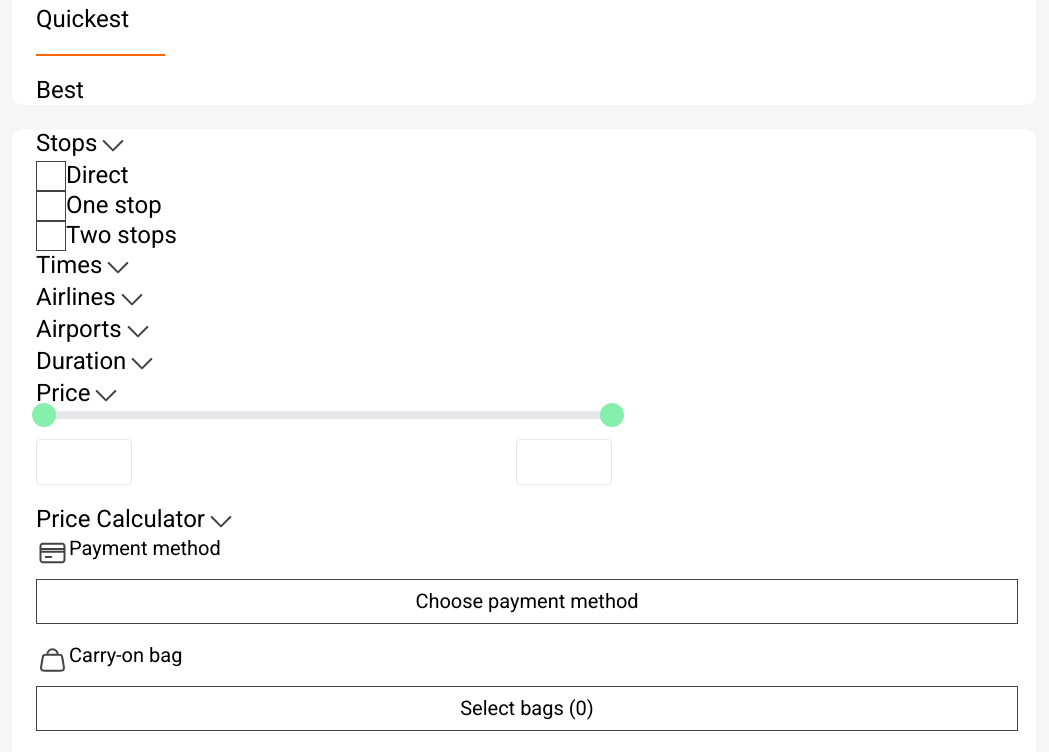
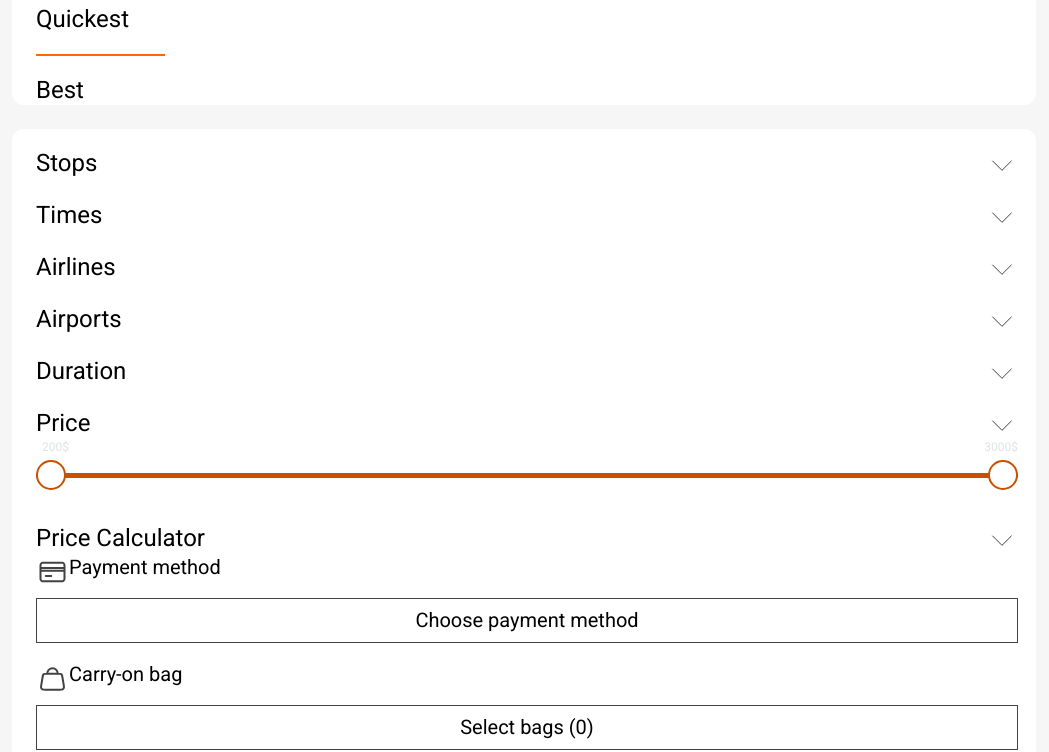
Before and after one commit to tchkoidze/unilab-project2, a React (Vite) app: page /flight in a window 1280 px wide. Shown: the part 4220-4972 px from the top of the page, without its empty margins (116-1165 px from the left). Built offline with nearby package versions, Linux system fonts and the light colour scheme; the HTML template or start-up script is replaced by a standard one; a web font is replaced by a local one.

Commit message:
wip: flights filter section added dropdown button functions

```diff
--- a/package.json
+++ b/package.json
@@ -10,9 +10,11 @@
     "preview": "vite preview"
   },
   "dependencies": {
+    "@babel/runtime": "^7.24.4",
     "react": "^18.2.0",
     "react-dom": "^18.2.0",
     "react-router-dom": "^6.22.3",
+    "react-slider": "^2.0.6",
     "swiper": "^11.1.0"
   },
   "devDependencies": {
--- a/src/components/Header.jsx
+++ b/src/components/Header.jsx
@@ -14,9 +14,9 @@ function Header() {
         <path
           d="M4 22.6668H28M4 16.0002H28M4 9.3335H28"
           stroke="white"
-          stroke-width="2"
-          stroke-linecap="round"
-          stroke-linejoin="round"
+          strokeWidth="2"
+          strokeLinecap="round"
+          strokeLinejoin="round"
         />
       </svg>
     </header>
--- /dev/null
+++ b/src/components/rangeSlider/RangeSlider.css
@@ -0,0 +1,109 @@
+.container {
+  height: 63px;
+  display: flex;
+  align-items: center;
+  justify-content: center;
+  position: relative;
+}
+
+.slider-cont {
+  position: relative;
+  width: 100%;
+}
+
+.slider__track,
+.slider__range,
+.slider__left-value,
+.slider__right-value {
+  position: absolute;
+}
+
+.slider__track,
+.slider__range {
+  border-radius: 3px;
+  height: 5px;
+}
+
+.slider__track {
+  background-color: #ced4da;
+  width: 100%;
+  z-index: 1;
+}
+
+.slider__range {
+  background-color: #c85100;
+  z-index: 2;
+}
+
+.slider__left-value,
+.slider__right-value {
+  color: #dee2e6;
+  font-size: 12px;
+
+  top: -40px;
+}
+
+.slider__left-value {
+  left: 6px;
+}
+
+.slider__right-value {
+  right: 0px;
+}
+
+/* Removing the default appearance */
+.thumb,
+.thumb::-webkit-slider-thumb {
+  -webkit-appearance: none;
+}
+
+.thumb {
+  pointer-events: none;
+  position: absolute;
+  height: 0;
+  width: 100%;
+  outline: none;
+}
+
+.thumb--left {
+  z-index: 3;
+}
+
+.thumb--right {
+  z-index: 4;
+}
+
+/* For Chrome browsers */
+.thumb::-webkit-slider-thumb {
+  background-color: #fff;
+  border: 2px solid #c85100;
+
+  border-radius: 50%;
+
+  cursor: pointer;
+  height: 30px;
+  width: 30px;
+  margin-top: 4px;
+  pointer-events: all;
+  position: relative;
+}
+
+/* For Firefox browsers */
+.thumb::-moz-range-thumb {
+  background-color: #fff;
+  border: 2px solid #c85100;
+  border-radius: 50%;
+
+  cursor: pointer;
+  height: 30px;
+  width: 30px;
+  margin-top: 4px;
+  pointer-events: all;
+  position: relative;
+}
+
+/*
+box-shadow: 0 0 1px 1px #c85100;
+border-width: 1px;
+  border-color: #c85100;
+*/
--- /dev/null
+++ b/src/components/rangeSlider/RangeSlider.jsx
@@ -0,0 +1,91 @@
+import React, {
+  ChangeEvent,
+  FC,
+  useCallback,
+  useEffect,
+  useState,
+  useRef,
+} from "react";
+import "./RangeSlider.css";
+
+const MultiRangeSlider = ({ min, max, step, value }) => {
+  const [minVal, setMinVal] = useState(min);
+  const [maxVal, setMaxVal] = useState(max);
+  const minValRef = useRef(min);
+  const maxValRef = useRef(max);
+  const range = useRef(null);
+
+  // Convert to percentage
+  const getPercent = useCallback(
+    (value) => Math.round(((value - min) / (max - min)) * 100),
+    [min, max]
+  );
+
+  // Set width of the range to decrease from the left side
+  useEffect(() => {
+    const minPercent = getPercent(minVal);
+    const maxPercent = getPercent(maxValRef.current);
+
+    if (range.current) {
+      range.current.style.left = `${minPercent}%`;
+      range.current.style.width = `${maxPercent - minPercent}%`;
+    }
+  }, [minVal, getPercent]);
+
+  // Set width of the range to decrease from the right side
+  useEffect(() => {
+    const minPercent = getPercent(minValRef.current);
+    const maxPercent = getPercent(maxVal);
+
+    if (range.current) {
+      range.current.style.width = `${maxPercent - minPercent}%`;
+    }
+  }, [maxVal, getPercent]);
+
+  return (
+    <div className="container">
+      <input
+        type="range"
+        min={min}
+        max={max}
+        value={minVal}
+        step={step}
+        onChange={(event) => {
+          const value = Math.min(Number(event.target.value), maxVal - 1);
+          setMinVal(value);
+          minValRef.current = value;
+        }}
+        className="thumb thumb--left"
+        style={{ zIndex: minVal > max - 100 && "5" }}
+      />
+      <input
+        type="range"
+        min={min}
+        max={max}
+        value={maxVal}
+        step={step}
+        onChange={(event) => {
+          const value = Math.max(Number(event.target.value), minVal + 1);
+          setMaxVal(value);
+          maxValRef.current = value;
+        }}
+        className="thumb thumb--right"
+      />
+
+      <div className="slider-cont">
+        <div className="slider__track"></div>
+        <div ref={range} className="slider__range"></div>
+        <div className="slider__left-value">
+          {minVal}
+          {value}
+        </div>
+        <div className="slider__right-value">
+          {maxVal}
+          {value}
+        </div>
+      </div>
+    </div>
+  );
+};
+
+export default MultiRangeSlider;
--- a/src/pages/Flights.jsx
+++ b/src/pages/Flights.jsx
@@ -4,11 +4,19 @@ import calendar from "../assets/calendar.svg";
 import flights from "../assets/data/flights.json";
 import airline from "../assets/Gairline.png";
 import ArrowDown from "../svg/Arrow-down";
+import Arrowup from "../svg/Arrow-up";
 import card from "../assets/Credit_Card_01.svg";
 import bag from "../assets/Handbag.svg";
 import scase from "../assets/Suitcase.svg";
+import MultiRangeSlider from "../components/rangeSlider/RangeSlider";
+import Slider from "react-slider";
+import { useState } from "react";
 
 function Flights() {
+  const [stopOPen, setStopOPen] = useState(false);
+  const [timesOPen, setTimesOPen] = useState(false);
+  const [durationOPen, setDurationOPen] = useState(false);
+
   return (
     <main className="font-roboto bg-[#F6F6F6]">
       <nav>
@@ -73,8 +81,11 @@ function Flights() {
       </section>
       <section className="px-[10%]">
         <div className="grid gap-6">
-          {flights.map((flights) => (
-            <div className="bg-white px-[16.5px] py-3 rounded-lg tablet:px-[60px] tablet:py-[30px]">
+          {flights.map((flights, index) => (
+            <div
+              key={index}
+              className="bg-white px-[16.5px] py-3 rounded-lg tablet:px-[60px] tablet:py-[30px]"
+            >
               <div className="flex justify-between ">
                 <div className="flex flex-col items-center">
                   <img
@@ -124,128 +135,91 @@ function Flights() {
           </li>
           <li>Best</li>
         </ul>
-        <div className="bg-white mt-6 rounded-xl">
+        <div className="grid grid-cols-1 gap-5 bg-white mt-6 rounded-xl py-5">
           <div className="font-normal text-2xl leading-[28px] pl-6 pr-[18px] ">
-            <button className="flex">
-              Stops <ArrowDown />
+            <button
+              onClick={() => setStopOPen(!stopOPen)}
+              className="w-full flex justify-between "
+            >
+              Stops {stopOPen ? <Arrowup /> : <ArrowDown />}
             </button>
-            <ul className="  ">
-              <li className="flex">
+            {stopOPen && (
+              <ul className="flex flex-col gap-5 mt-5">
+                <li className="flex gap-5">
                   <div className="w-[30px] h-[30px] border border-black "></div>{" "}
                   <span>Direct</span>
                 </li>
-              <li className="flex">
+                <li className="flex gap-5">
                   <div className="w-[30px] h-[30px] border border-black "></div>{" "}
                   <span>One stop</span>
                 </li>
-              <li className="flex">
+                <li className="flex gap-5">
                   <div className="w-[30px] h-[30px] border border-black "></div>{" "}
                   <span>Two stops</span>
                 </li>
               </ul>
+            )}
+          </div>
+
+          <div className="font-normal text-2xl leading-[28px] pl-6 pr-[18px] ">
+            <button
+              onClick={() => setTimesOPen(!timesOPen)}
+              className="w-full flex justify-between"
+            >
+              Times
+              {timesOPen ? <Arrowup /> : <ArrowDown />}
+            </button>
+            {timesOPen && (
+              <>
+                <div className="mt-6 mb-5">
+                  <p className="mb-2.5">Take off-Tbilisi</p>
+                  <MultiRangeSlider min={12} max={24} step={1} value={""} />
+                </div>
+                <div>
+                  <p className="mb-2.5">Take off-Paris</p>
+                  <MultiRangeSlider min={12} max={24} step={1} value={""} />
+                </div>
+              </>
+            )}
           </div>
 
           <div className="font-normal text-2xl leading-[28px] pl-6 pr-[18px]">
-            <button className="flex">
-              Times
-              <ArrowDown />
-            </button>
-          </div>
-
-          <div className="font-normal text-2xl leading-[28px] pl-6 pr-[18px]">
-            <button className="flex">
+            <button className="w-full flex justify-between">
               Airlines
               <ArrowDown />
             </button>
           </div>
 
           <div className="font-normal text-2xl leading-[28px] pl-6 pr-[18px]">
-            <button className="flex">
+            <button className="w-full flex justify-between">
               Airports
               <ArrowDown />
             </button>
           </div>
 
           <div className="font-normal text-2xl leading-[28px] pl-6 pr-[18px]">
-            <button className="flex">
+            <button
+              onClick={() => setDurationOPen(!durationOPen)}
+              className="w-full flex justify-between"
+            >
               Duration
-              <ArrowDown />
+              {durationOPen ? <Arrowup /> : <ArrowDown />}
             </button>
+            {durationOPen && (
+              <MultiRangeSlider min={0} max={30} step={1} value={"Hours"} />
+            )}
           </div>
 
           <div className="font-normal text-2xl leading-[28px] pl-6 pr-[18px]">
-            <button className="flex">
+            <button className="w-full flex justify-between">
               Price
               <ArrowDown />
             </button>
-
-            <div
-              x-data="range()"
-              x-init="mintrigger(); maxtrigger()"
-              className="relative max-w-xl w-full "
-            >
-              <div>
-                <input
-                  type="range"
-                  step="100"
-                  min="0"
-                  max="1000"
-                  className="absolute pointer-events-none appearance-none z-20 h-2 w-full opacity-0 cursor-pointer"
-                />
-
-                <input
-                  type="range"
-                  step="100"
-                  min="0"
-                  max="1000"
-                  className="absolute pointer-events-none appearance-none z-20 h-2 w-full opacity-0 cursor-pointer"
-                />
-
-                <div className="relative z-10 h-2">
-                  <div className="absolute z-10 left-0 right-0 bottom-0 top-0 rounded-md bg-gray-200"></div>
-
-                  <div
-                    className="absolute z-20 top-0 bottom-0 rounded-md bg-green-300"
-                    x-bind:style="'right:'+maxthumb+'%; left:'+minthumb+'%'"
-                  ></div>
-
-                  <div
-                    className="absolute z-30 w-6 h-6 top-0 left-0 bg-green-300 rounded-full -mt-2 -ml-1"
-                    x-bind:style="'left: '+minthumb+'%'"
-                  ></div>
-
-                  <div
-                    className="absolute z-30 w-6 h-6 top-0 right-0 bg-green-300 rounded-full -mt-2 -mr-3"
-                    x-bind:style="'right: '+maxthumb+'%'"
-                  ></div>
-                </div>
-              </div>
-
-              <div className="flex justify-between items-center py-5">
-                <div>
-                  <input
-                    type="text"
-                    maxlength="5"
-                    x-on:input="mintrigger"
-                    x-model="minprice"
-                    className="px-3 py-2 border border-gray-200 rounded w-24 text-center"
-                  />
-                </div>
-                <div>
-                  <input
-                    type="text"
-                    maxlength="5"
-                    x-on:input="maxtrigger"
-                    x-model="maxprice"
-                    className="px-3 py-2 border border-gray-200 rounded w-24 text-center"
-                  />
-                </div>
-              </div>
-            </div>
+            <MultiRangeSlider min={200} max={3000} step={50} value={"$"} />
           </div>
 
           <div className="font-normal text-2xl leading-[28px] pl-6 pr-[18px]">
-            <button className="flex">
+            <button className=" w-full flex justify-between">
               Price Calculator
               <ArrowDown />
             </button>
--- a/src/svg/Arrow-down.jsx
+++ b/src/svg/Arrow-down.jsx
@@ -11,9 +11,9 @@ function ArrowDown() {
       >
         <path
           d="M25.3327 12L15.9993 21.3333L6.66602 12"
-          stroke-width="2"
-          stroke-linecap="round"
-          stroke-linejoin="round"
+          strokWeidth="2"
+          strokeLinecap="round"
+          strokeLinejoin="round"
         />
       </svg>
     </>
```
Also changed, not shown: src/svg/Arrow-up.jsx (+6 -5 lines), 1 other file (tests, documents, lock files or other folders). Lines whose indentation alone changed are shown as unchanged.
